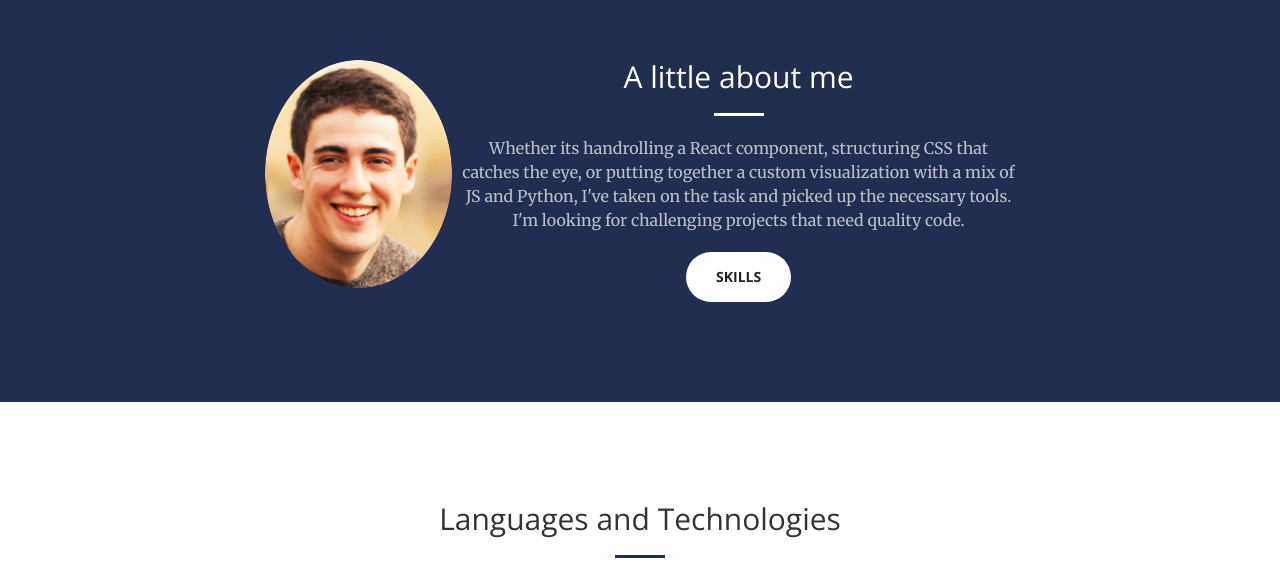
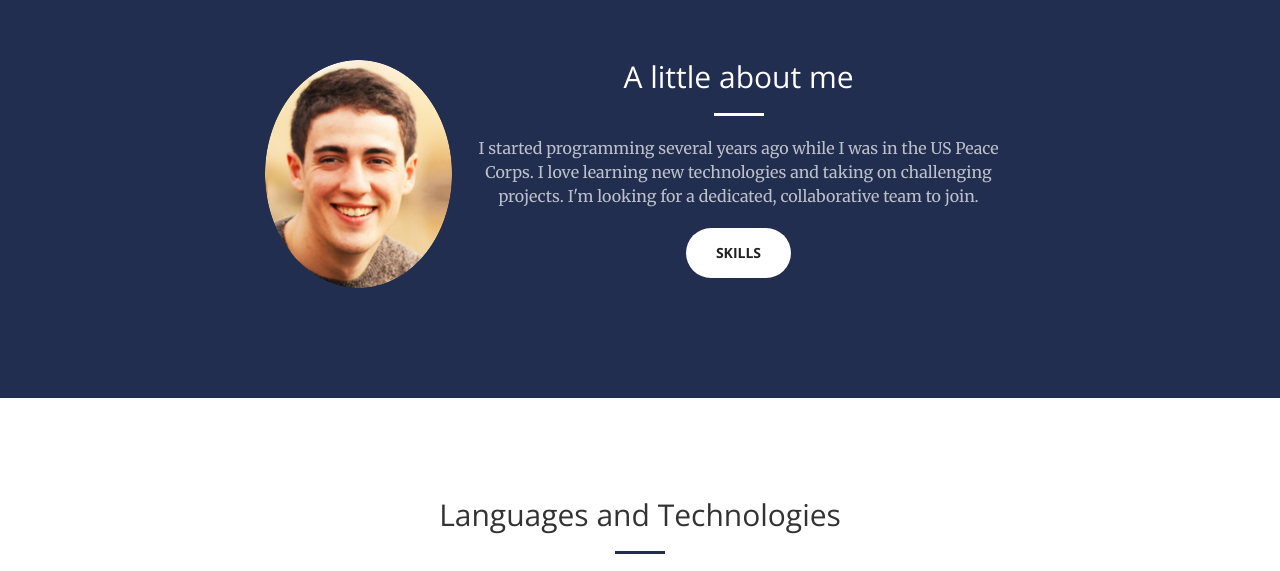
Before and after one commit to KSauri/KSauri.github.io, a website: page index.html in a window 1280 px wide. Shown: the part 840-1411 px from the top of the page. Drawn offline with nearby package versions, Linux system fonts and the light colour scheme.

Commit message:
update about me

```diff
--- a/index.html
+++ b/index.html
@@ -92,7 +92,7 @@
                       <div>
                         <h2 class="section-heading">A little about me</h2>
                         <hr class="light">
-                        <p class="text-faded">Whether its handrolling a React component, structuring CSS that catches the eye, or putting together a custom visualization with a mix of JS and Python, I've taken on the task and picked up the necessary tools.  I'm looking for challenging projects that need quality code.</p>
+                        <p class="text-faded">I started programming several years ago while I was in the US Peace Corps.  I love learning new technologies and taking on challenging projects.  I'm looking for a dedicated, collaborative team to join.</p>
                         <a href="#services" class="page-scroll btn btn-default btn-xl sr-button skillz">Skills</a>
                       </div>
                     </div>
```
